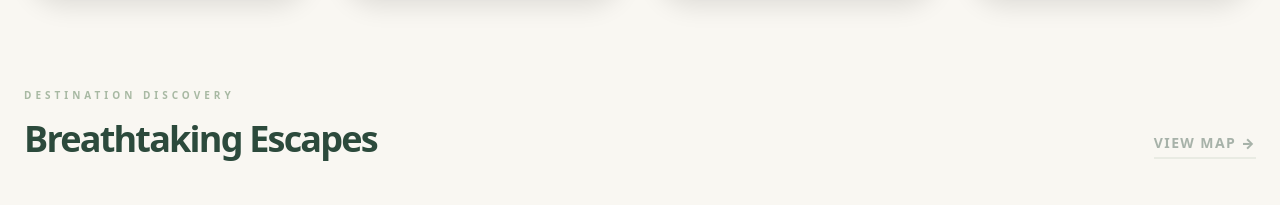
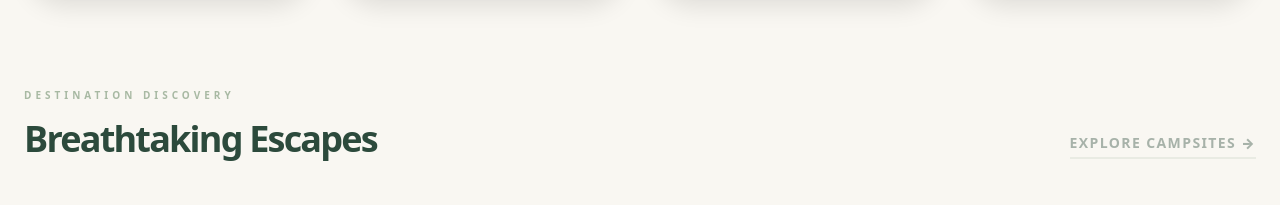
Before and after one commit to yazidebouthouri28/frontConnect, an Angular app: page /home in a window 1280 px wide. Shown: the part 1000-1205 px from the top of the page. Built offline with nearby package versions, Linux system fonts and the light colour scheme; grey boxes are pictures that could not be loaded.

Commit message:
first demo

```diff
--- a/src/app/components/home-hub/home-hub.component.html
+++ b/src/app/components/home-hub/home-hub.component.html
@@ -92,8 +92,8 @@
                 <h2 class="text-4xl font-black text-forest tracking-tighter">Breathtaking Escapes</h2>
             </div>
             <a routerLink="/campsites"
-                class="text-sm font-black text-forest/40 hover:text-olive uppercase tracking-widest border-b-2 border-sage/20 pb-1">View
-                Map →</a>
+                class="text-sm font-black text-forest/40 hover:text-olive uppercase tracking-widest border-b-2 border-sage/20 pb-1">Explore
+                Campsites →</a>
         </div>
 
         <div class="grid grid-cols-1 md:grid-cols-3 gap-8">
```
Also changed, not shown: 1 other file (tests, documents, lock files or other folders).
